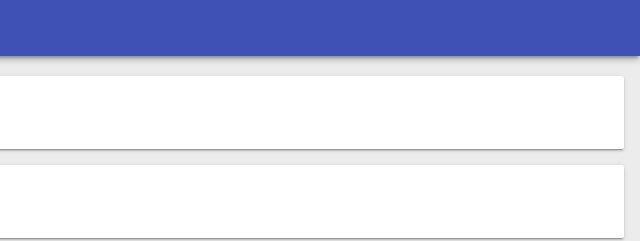
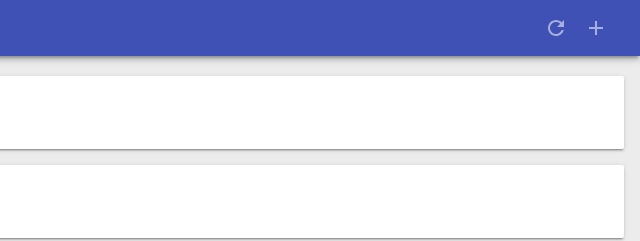
Before and after one commit to luizcarvalho/everjoke, a plain HTML site: page docs/index.html in a window 1280 px wide. Shown: the top 241 px of the page, 640-1280 px from the left. Drawn offline with Linux system fonts and the light colour scheme.

Commit message:
use relative address to assets

```diff
--- a/docs/styles/inline.css
+++ b/docs/styles/inline.css
@@ -118,9 +118,9 @@ body {
     outline: none;
     cursor: pointer; }
   .header #butRefresh {
-    background: url(images/ic_refresh_white_24px.svg) center center no-repeat; }
+    background: url(../images/ic_refresh_white_24px.svg) center center no-repeat; }
   .header #butAdd {
-    background: url(images/ic_add_white_24px.svg) center center no-repeat; }
+    background: url(../images/ic_add_white_24px.svg) center center no-repeat; }
 
 .header__title {
   font-weight: 400;
```
